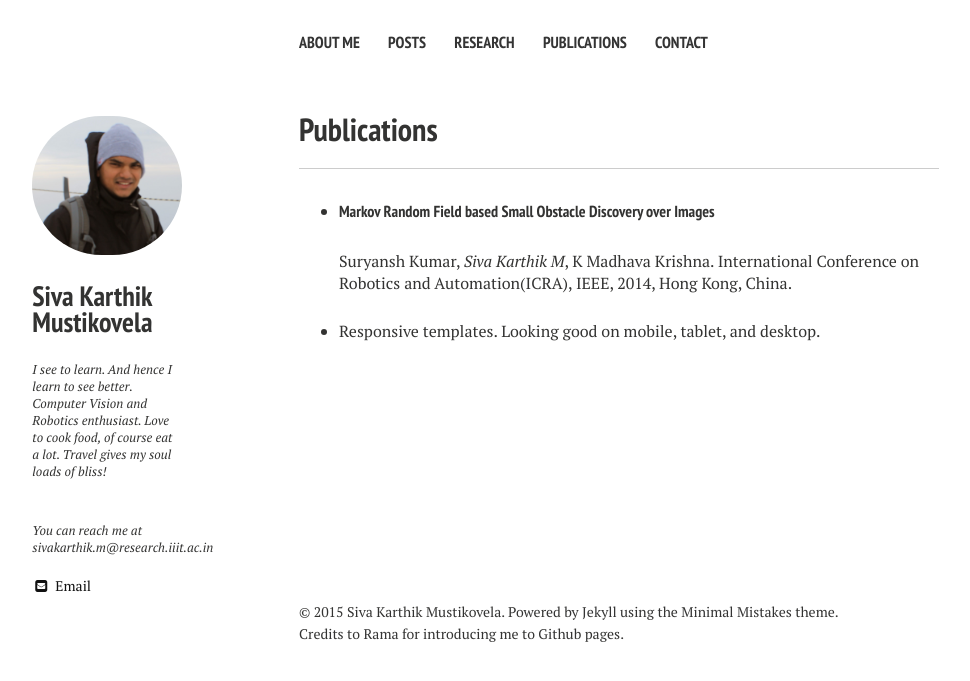
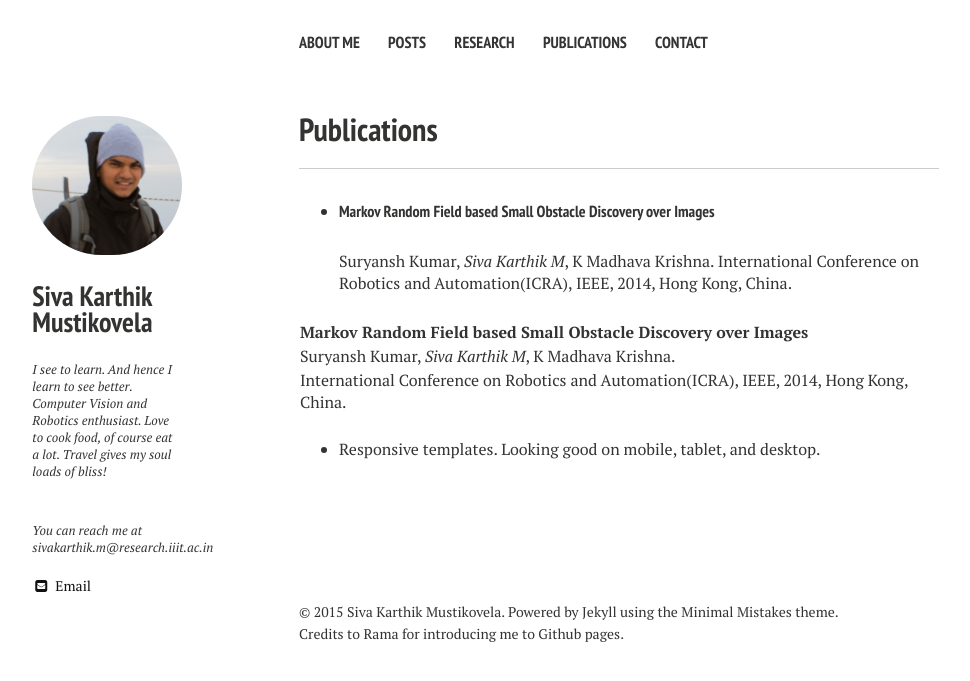
Before and after one commit to sivakm/sivakm.github.io, a Jekyll site: the page built from Publications/index.md, in a window 1280 px wide. Shown: the top 681 px of the page, without its empty margins (21-991 px from the left). Built offline with Jekyll 4.4.1, drawn with Linux system fonts in a browser that asks for light colours; nearby versions of some CDN libraries.

Commit message:
17feb915

```diff
--- a/Publications/index.md
+++ b/Publications/index.md
@@ -10,6 +10,11 @@ Suryansh Kumar, *Siva Karthik M*, K Madhava Krishna.
 International Conference on Robotics and Automation(ICRA), IEEE, 2014, Hong Kong, China.
 
 
+| **Markov Random Field based Small Obstacle Discovery over Images**   |
+| Suryansh Kumar, *Siva Karthik M*, K Madhava Krishna.   |
+| International Conference on Robotics and Automation(ICRA), IEEE, 2014, Hong Kong, China.|
+
+
 
 
 * Responsive templates. Looking good on mobile, tablet, and desktop.
```
